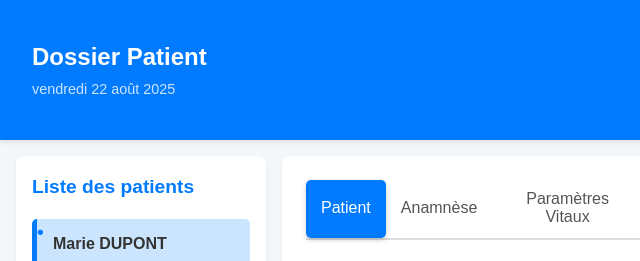
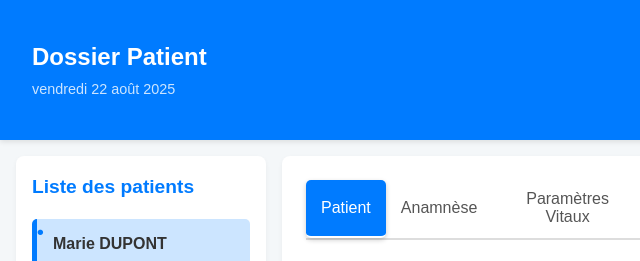
Before and after one commit to stephane-VINCENT-CHUTOURS/Dossier-patient, a plain HTML site: page index.html in a window 1280 px wide. Shown: the top 261 px of the page, 0-640 px from the left. Drawn offline with Linux system fonts and the light colour scheme.

Commit message:
Update style.css

```diff
--- a/style.css
+++ b/style.css
@@ -129,7 +129,7 @@ aside h2 {
     background-color: #007bff;
     color: white;
     box-shadow: 0 2px 5px rgba(0,0,0,0.2);
-    border-bottom: 2px solid transparent;
+    border-bottom: 2px solid;
 }
 
 /* Tab Content */
```
